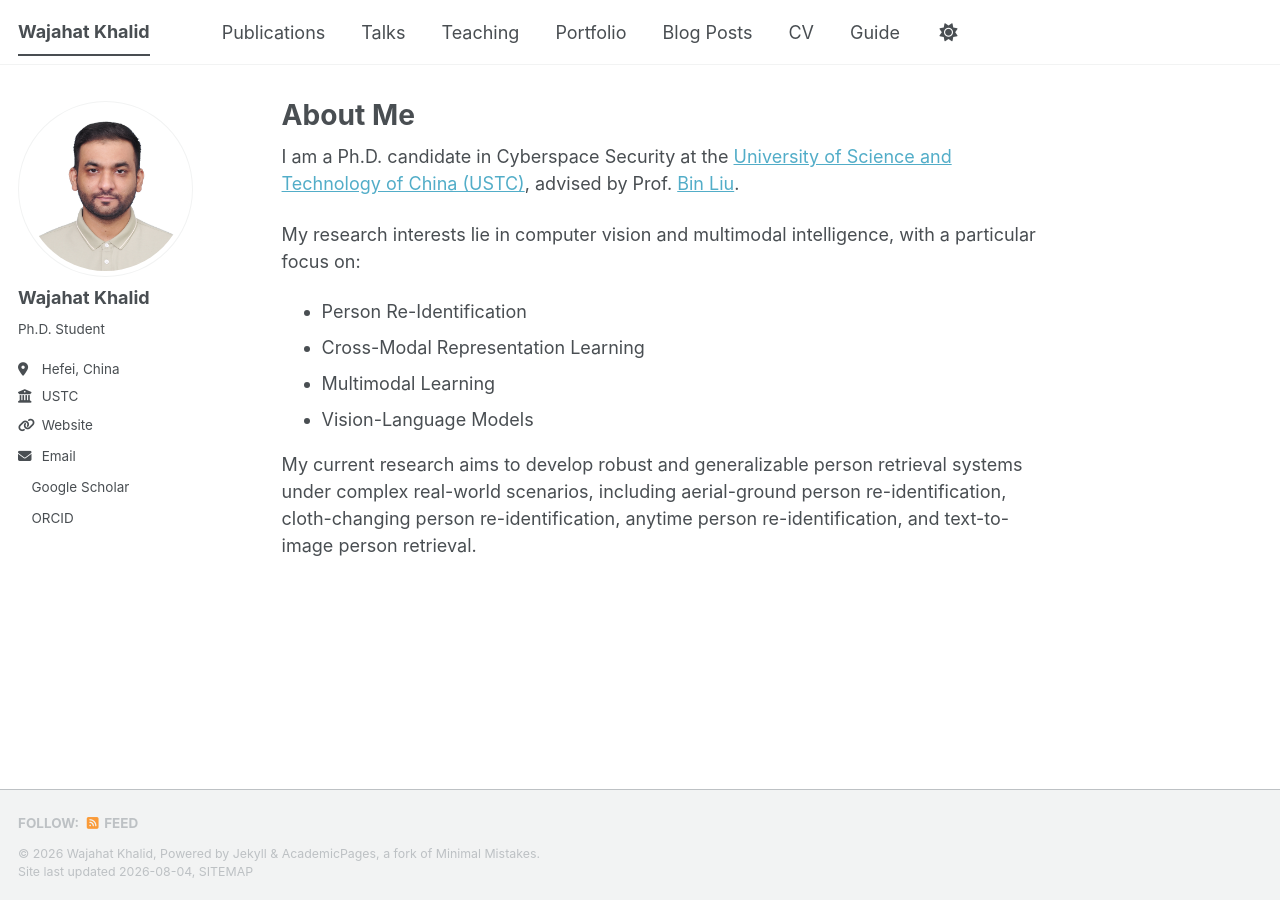
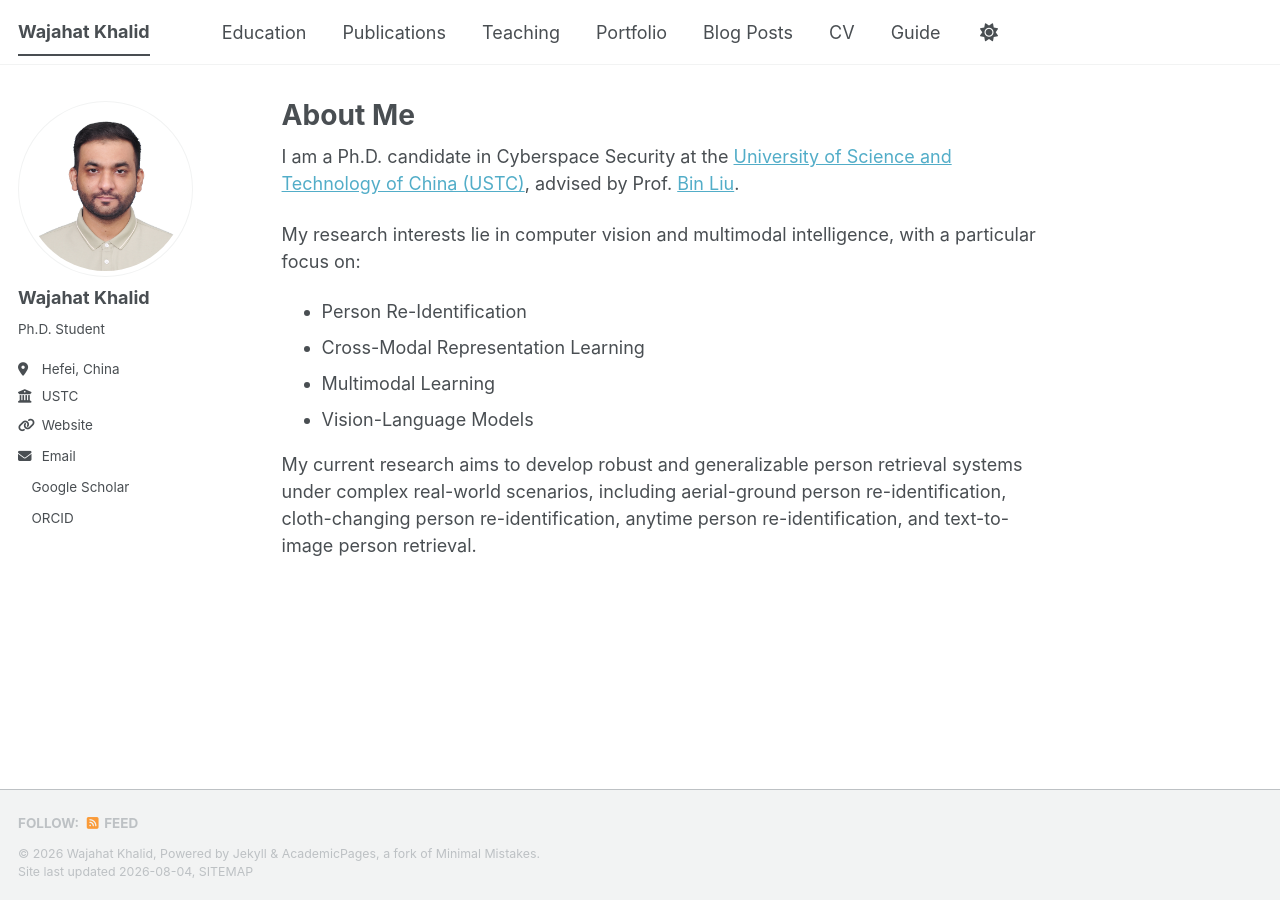
Before and after one commit to Mr-WajahatKhalid/Mr-WajahatKhalid.github.io, a Jekyll site: the page built from _pages/about.md, in a window 1280 px wide. Built offline with Jekyll 4.4.1, drawn with Linux system fonts in a browser that asks for light colours; a style sheet for code colours, icons or effects is not loaded.

Commit message:
Update navigation.yml

```diff
--- a/_data/navigation.yml
+++ b/_data/navigation.yml
@@ -8,11 +8,11 @@
 #      Markdown formatted page while the second is generated using JSON.
 
 main:
+  - title: "Education"
+    url: /education/
+
   - title: "Publications"
     url: /publications/
-
-  - title: "Talks"
-    url: /talks/
 
   - title: "Teaching"
     url: /teaching/
```
